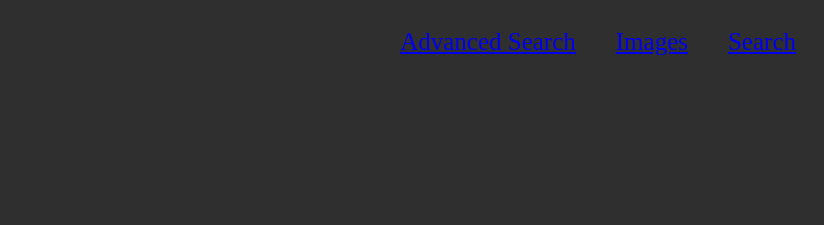
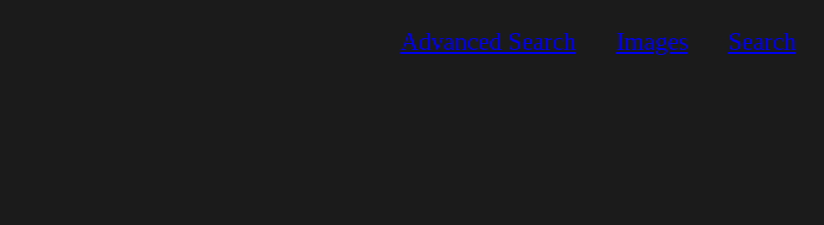
Before and after one commit to MarkChepaykin/hello, a plain HTML site: page index.html in a window 1280 px wide. Shown: the top 225 px of the page, without its empty margins (456-1280 px from the left). Drawn offline with Linux system fonts and the light colour scheme.

Commit message:
bg color change

```diff
--- a/styles.css
+++ b/styles.css
@@ -1,5 +1,5 @@
 body {
-    background-color: #2f2f2f;
+    background-color: #1b1b1b;
     color: white;
     font-size: 25px;
 
```
